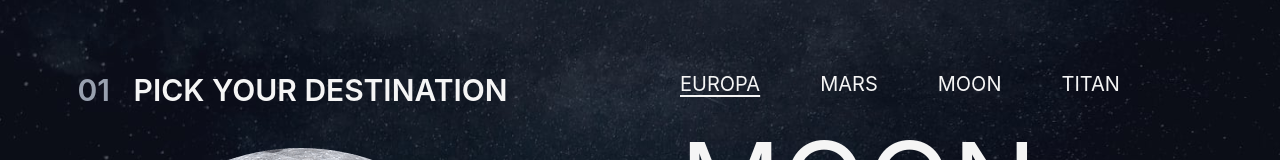
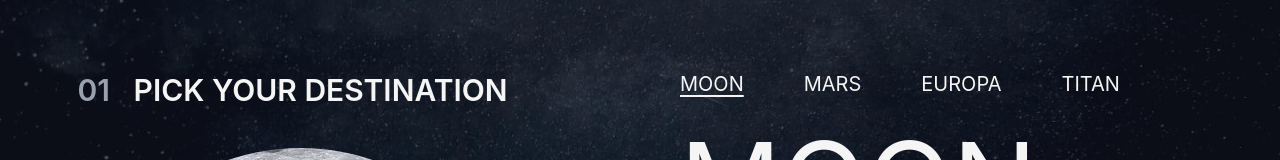
Before and after one commit to boda0077/space, a React (Vite) app: page /destination in a window 1280 px wide. Shown: the part 158-318 px from the top of the page. Built offline with nearby package versions, Linux system fonts and the light colour scheme.

Commit message:
another fix destination

```diff
--- a/src/pages/destination.jsx
+++ b/src/pages/destination.jsx
@@ -78,7 +78,7 @@ function Destination() {
 
         {/* Planet Selector */}
         <div className="flex max-md:justify-center max-sm:grid max-sm:grid-cols-2 gap-15">
-          {["europa","mars","moon","titan"].map((name, i) => (
+          {["moon","mars","europa","titan"].map((name, i) => (
             <span
               key={i}
               onClick={() => setIndex(i)}
```
